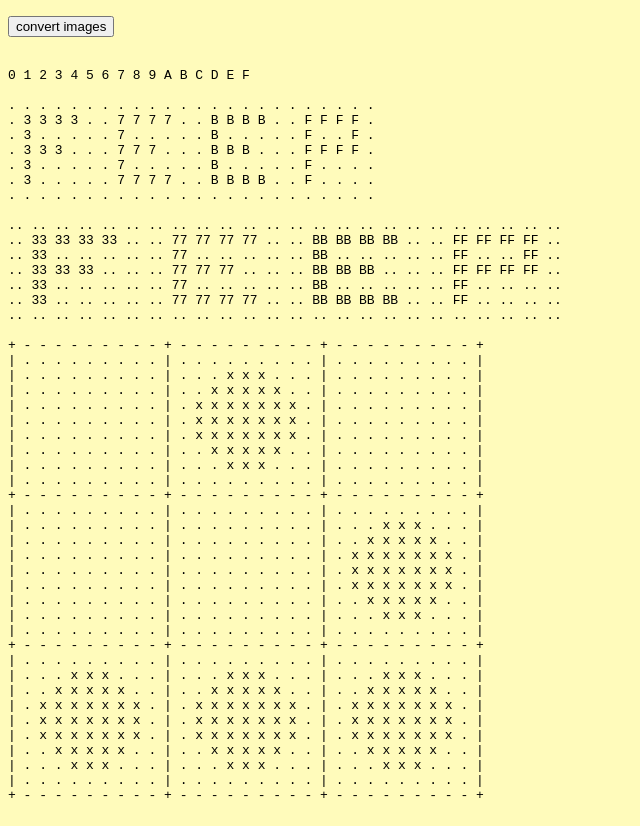
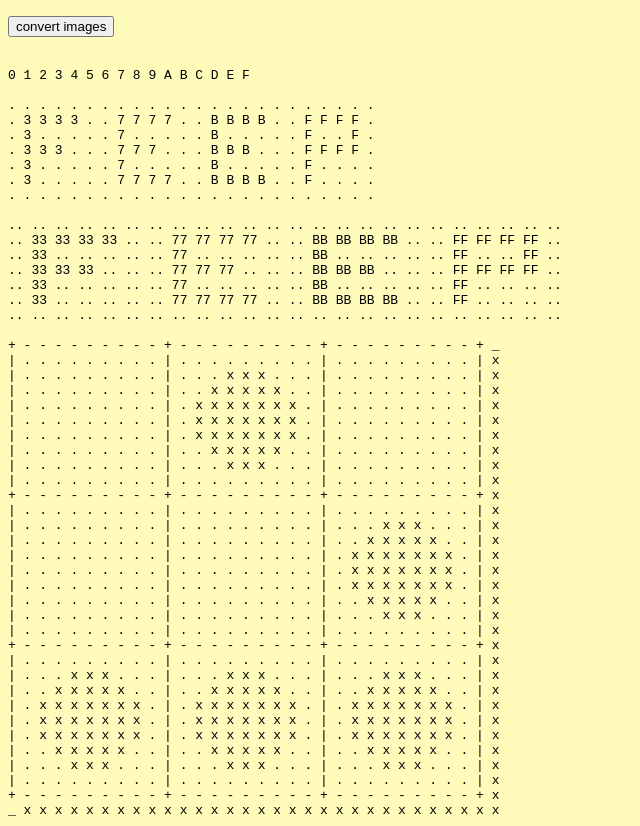
Before and after one commit to cygx/js-rgba, a plain HTML site: page index.html in a window 1280 px wide. Shown: the whole page, without its empty margins (0-640 px from the left). Drawn offline with Linux system fonts and the light colour scheme.

Commit message:
add shadow to glider

```diff
--- a/index.html
+++ b/index.html
@@ -40,40 +40,41 @@ body { background: #FFFBBB; }
 .. .. .. .. .. .. .. .. .. .. .. .. .. .. .. .. .. .. .. .. .. .. .. ..
 </span></div>
 <div><span class="rgba" title="glider"
- data-rgba-width="31"
- data-rgba-height="31"
- data-rgba-map=". F x 0 | 7 - 7 + 7">
-+ - - - - - - - - - + - - - - - - - - - + - - - - - - - - - +
-| . . . . . . . . . | . . . . . . . . . | . . . . . . . . . |
-| . . . . . . . . . | . . . x x x . . . | . . . . . . . . . |
-| . . . . . . . . . | . . x x x x x . . | . . . . . . . . . |
-| . . . . . . . . . | . x x x x x x x . | . . . . . . . . . |
-| . . . . . . . . . | . x x x x x x x . | . . . . . . . . . |
-| . . . . . . . . . | . x x x x x x x . | . . . . . . . . . |
-| . . . . . . . . . | . . x x x x x . . | . . . . . . . . . |
-| . . . . . . . . . | . . . x x x . . . | . . . . . . . . . |
-| . . . . . . . . . | . . . . . . . . . | . . . . . . . . . |
-+ - - - - - - - - - + - - - - - - - - - + - - - - - - - - - +
-| . . . . . . . . . | . . . . . . . . . | . . . . . . . . . |
-| . . . . . . . . . | . . . . . . . . . | . . . x x x . . . |
-| . . . . . . . . . | . . . . . . . . . | . . x x x x x . . |
-| . . . . . . . . . | . . . . . . . . . | . x x x x x x x . |
-| . . . . . . . . . | . . . . . . . . . | . x x x x x x x . |
-| . . . . . . . . . | . . . . . . . . . | . x x x x x x x . |
-| . . . . . . . . . | . . . . . . . . . | . . x x x x x . . |
-| . . . . . . . . . | . . . . . . . . . | . . . x x x . . . |
-| . . . . . . . . . | . . . . . . . . . | . . . . . . . . . |
-+ - - - - - - - - - + - - - - - - - - - + - - - - - - - - - +
-| . . . . . . . . . | . . . . . . . . . | . . . . . . . . . |
-| . . . x x x . . . | . . . x x x . . . | . . . x x x . . . |
-| . . x x x x x . . | . . x x x x x . . | . . x x x x x . . |
-| . x x x x x x x . | . x x x x x x x . | . x x x x x x x . |
-| . x x x x x x x . | . x x x x x x x . | . x x x x x x x . |
-| . x x x x x x x . | . x x x x x x x . | . x x x x x x x . |
-| . . x x x x x . . | . . x x x x x . . | . . x x x x x . . |
-| . . . x x x . . . | . . . x x x . . . | . . . x x x . . . |
-| . . . . . . . . . | . . . . . . . . . | . . . . . . . . . |
-+ - - - - - - - - - + - - - - - - - - - + - - - - - - - - - +
+ data-rgba-width="32"
+ data-rgba-height="32"
+ data-rgba-map=". F x 0 | 7 - 7 + 7 _ 8">
++ - - - - - - - - - + - - - - - - - - - + - - - - - - - - - + _
+| . . . . . . . . . | . . . . . . . . . | . . . . . . . . . | x
+| . . . . . . . . . | . . . x x x . . . | . . . . . . . . . | x
+| . . . . . . . . . | . . x x x x x . . | . . . . . . . . . | x
+| . . . . . . . . . | . x x x x x x x . | . . . . . . . . . | x
+| . . . . . . . . . | . x x x x x x x . | . . . . . . . . . | x
+| . . . . . . . . . | . x x x x x x x . | . . . . . . . . . | x
+| . . . . . . . . . | . . x x x x x . . | . . . . . . . . . | x
+| . . . . . . . . . | . . . x x x . . . | . . . . . . . . . | x
+| . . . . . . . . . | . . . . . . . . . | . . . . . . . . . | x
++ - - - - - - - - - + - - - - - - - - - + - - - - - - - - - + x
+| . . . . . . . . . | . . . . . . . . . | . . . . . . . . . | x
+| . . . . . . . . . | . . . . . . . . . | . . . x x x . . . | x
+| . . . . . . . . . | . . . . . . . . . | . . x x x x x . . | x
+| . . . . . . . . . | . . . . . . . . . | . x x x x x x x . | x
+| . . . . . . . . . | . . . . . . . . . | . x x x x x x x . | x
+| . . . . . . . . . | . . . . . . . . . | . x x x x x x x . | x
+| . . . . . . . . . | . . . . . . . . . | . . x x x x x . . | x
+| . . . . . . . . . | . . . . . . . . . | . . . x x x . . . | x
+| . . . . . . . . . | . . . . . . . . . | . . . . . . . . . | x
++ - - - - - - - - - + - - - - - - - - - + - - - - - - - - - + x
+| . . . . . . . . . | . . . . . . . . . | . . . . . . . . . | x
+| . . . x x x . . . | . . . x x x . . . | . . . x x x . . . | x
+| . . x x x x x . . | . . x x x x x . . | . . x x x x x . . | x
+| . x x x x x x x . | . x x x x x x x . | . x x x x x x x . | x
+| . x x x x x x x . | . x x x x x x x . | . x x x x x x x . | x
+| . x x x x x x x . | . x x x x x x x . | . x x x x x x x . | x
+| . . x x x x x . . | . . x x x x x . . | . . x x x x x . . | x
+| . . . x x x . . . | . . . x x x . . . | . . . x x x . . . | x
+| . . . . . . . . . | . . . . . . . . . | . . . . . . . . . | x
++ - - - - - - - - - + - - - - - - - - - + - - - - - - - - - + x
+_ x x x x x x x x x x x x x x x x x x x x x x x x x x x x x x x
 </span></div>
 <script>
 (function() {
```
